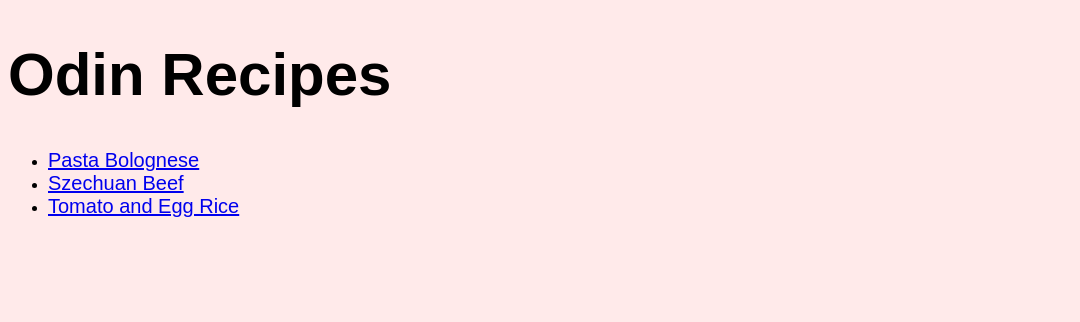
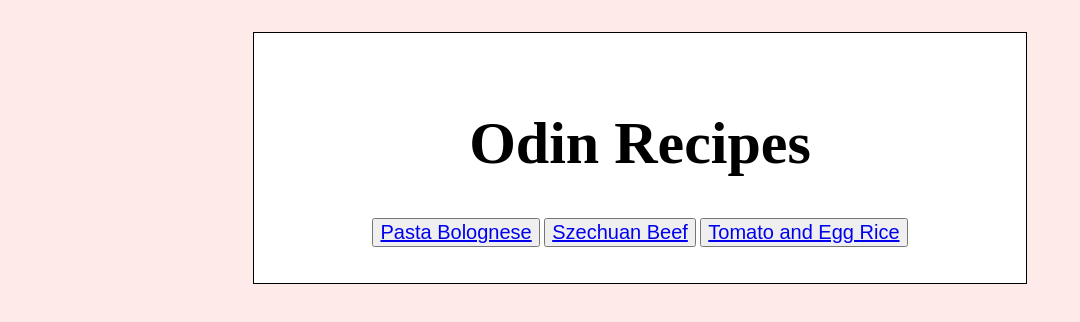
Before and after one commit to hosuNab/odin-recipes, a plain HTML site: page index.html in a window 1280 px wide. Shown: the whole page, without its empty margins (0-1080 px from the left). Drawn offline with Linux system fonts and the light colour scheme.

Commit message:
Add more flair to the site through css
with newly found powers of inline, padding etc.

```diff
--- a/css/style.css
+++ b/css/style.css
@@ -1,7 +1,30 @@
 body{
-    font-family:Arial, Helvetica, sans-serif;
+    font-family: Arial, Helvetica, sans-serif;
     background-color: #ffeaea;
+    box-sizing: border-box;
   }
+
+.links {
+    width: 700px;
+    margin: 32px auto;
+    text-align: center;
+    background-color: white;
+    border: 1px solid black;
+    padding: 36px;
+}
+
+.content {
+    width: 700px;
+    margin: 32px auto;
+    background-color: white;
+    border: 1px solid black;
+    padding: 36px;
+}
+
+h1.header {
+    text-align: center;
+    font-family: "Comic Sans";
+}
 
 .picture {
     height: 600px;
--- a/index.html
+++ b/index.html
@@ -7,11 +7,11 @@
     <link rel="stylesheet" href="css/style.css">
 </head>
 <body>
-    <h1>Odin Recipes</h1>
-    <ul>
-        <li><a href="recipes/pasta-bolognese.html">Pasta Bolognese</a></li>
-        <li><a href="recipes/szechuan-beef.html">Szechuan Beef</a></li>
-        <li><a href="recipes/tomato-egg-rice.html">Tomato and Egg Rice</a></li>
-    </ul>
+    <div class="links">
+    <h1 class="header">Odin Recipes</h1>
+        <button><a href="recipes/pasta-bolognese.html">Pasta Bolognese</a></button>
+        <button><a href="recipes/szechuan-beef.html">Szechuan Beef</a></button>
+        <button><a href="recipes/tomato-egg-rice.html">Tomato and Egg Rice</a></button>
+    </div>
 </body>
 </html>
```
Also changed, not shown: recipes/pasta-bolognese.html (+3 -1 lines), recipes/szechuan-beef.html (+3 -1 lines), recipes/tomato-egg-rice.html (+3 -1 lines).
